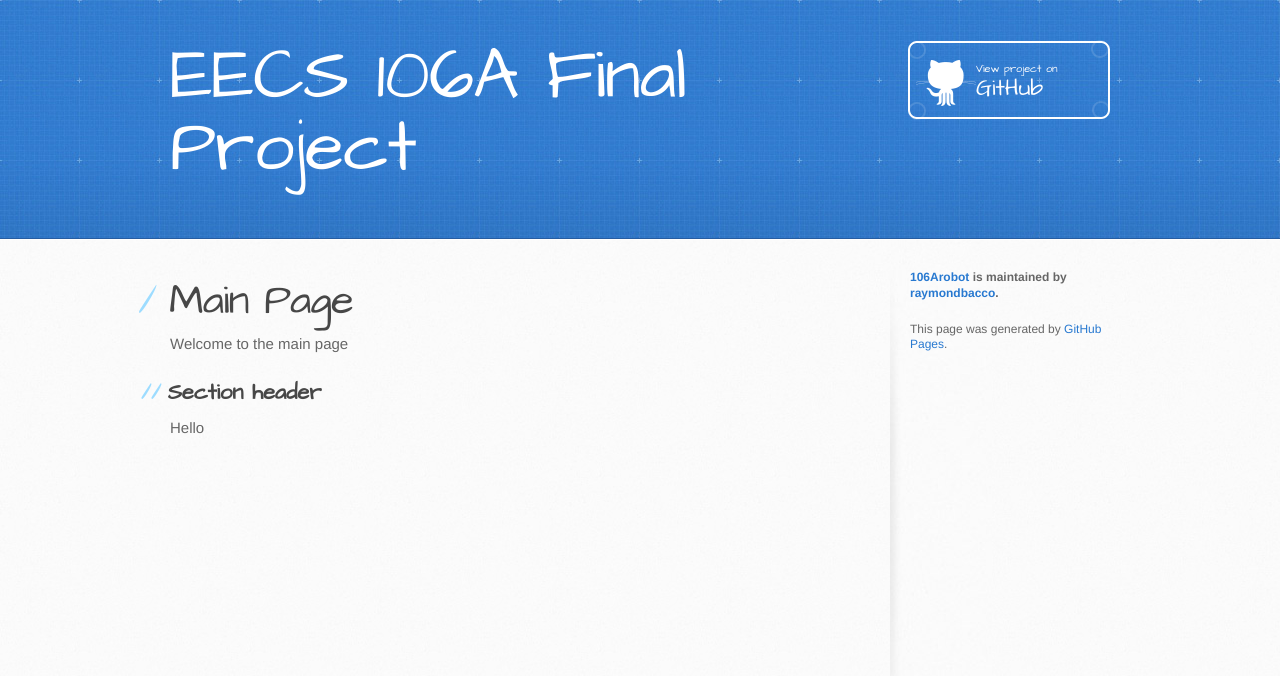
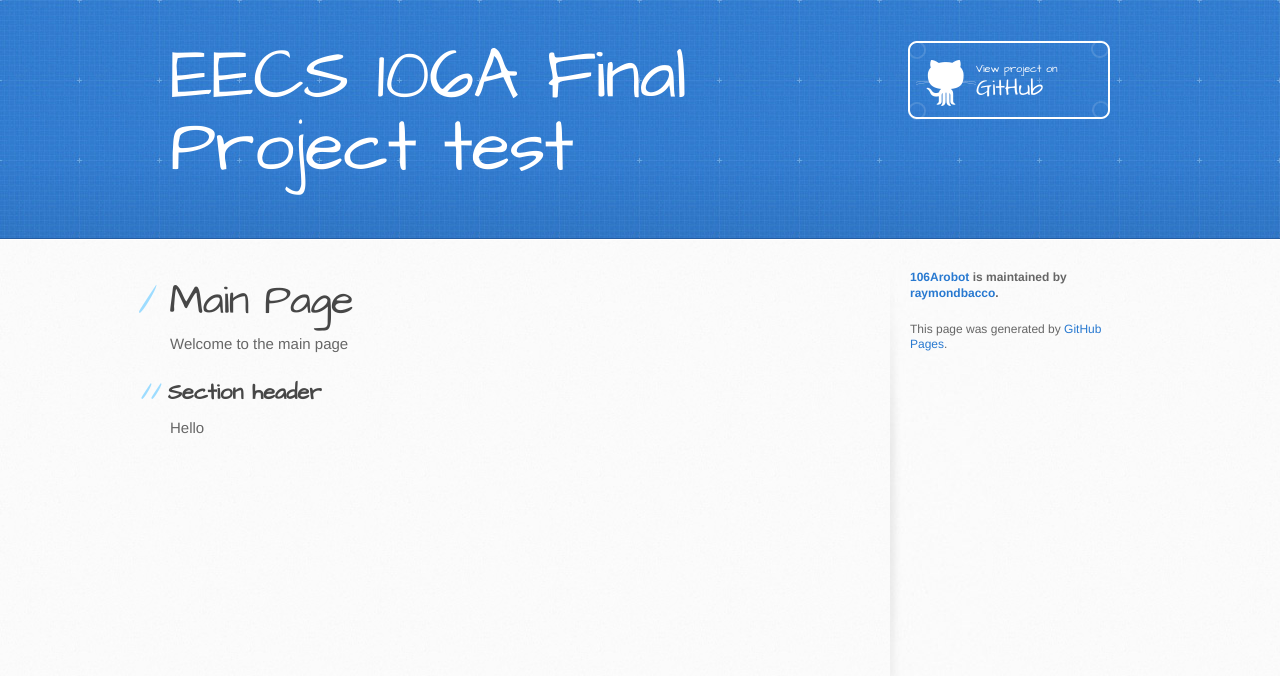
Before and after one commit to raymondbacco/106Arobot, a Jekyll site: the page built from docs/index.md, in a window 1280 px wide. Shown: the top 676 px of the page. Built offline with Jekyll 4.4.1, drawn with Linux system fonts in a browser that asks for light colours; our own code applies the rules of GitHub Pages for plain Markdown files; the repository's description, which GitHub fills in, is left out.

Commit message:
Update _config.yml

```diff
--- a/docs/_config.yml
+++ b/docs/_config.yml
@@ -1,2 +1,2 @@
 # theme: jekyll-theme-architect
-title: 'EECS 106A Final Project'
+title: 'EECS 106A Final Project test'
```
